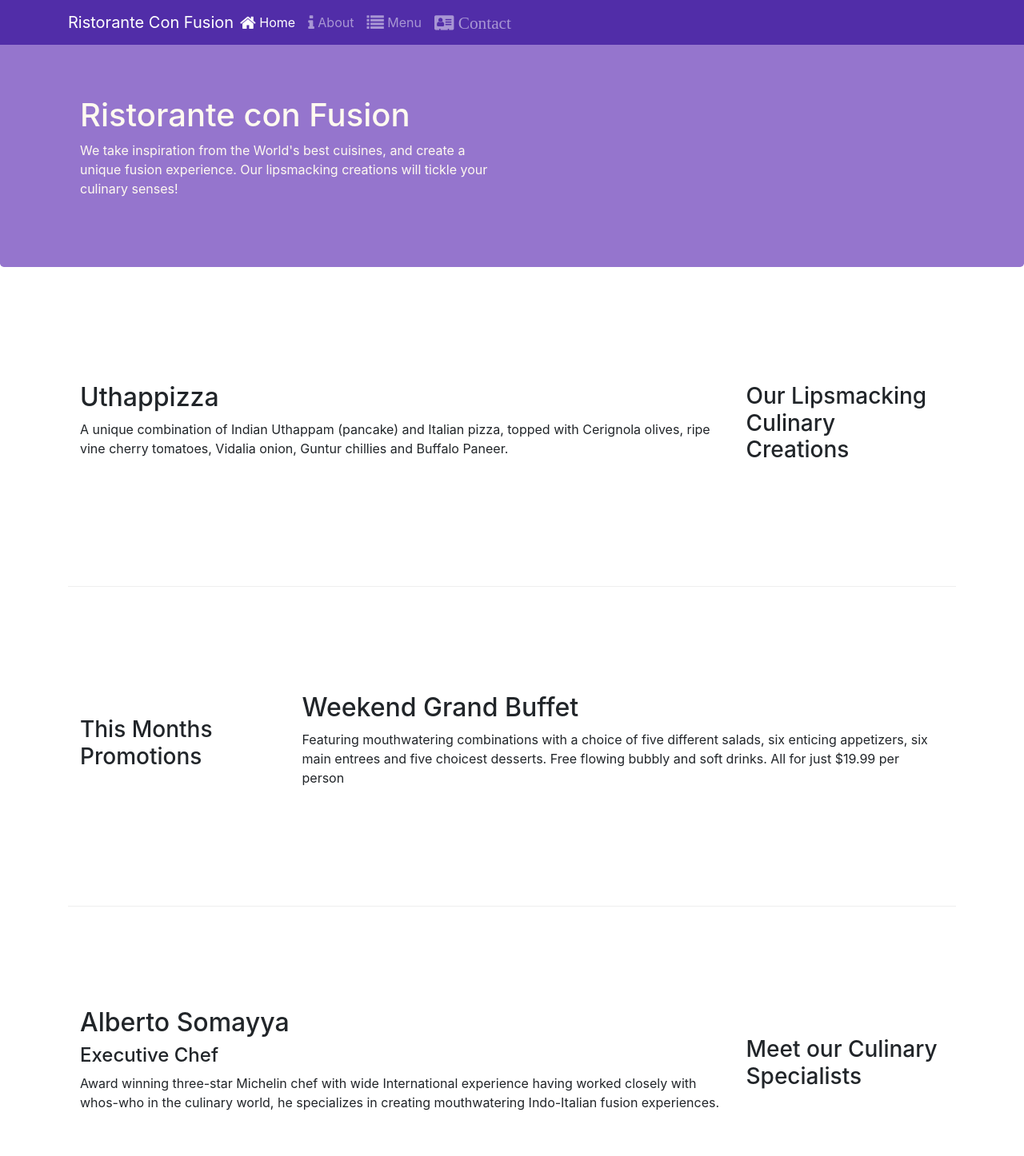
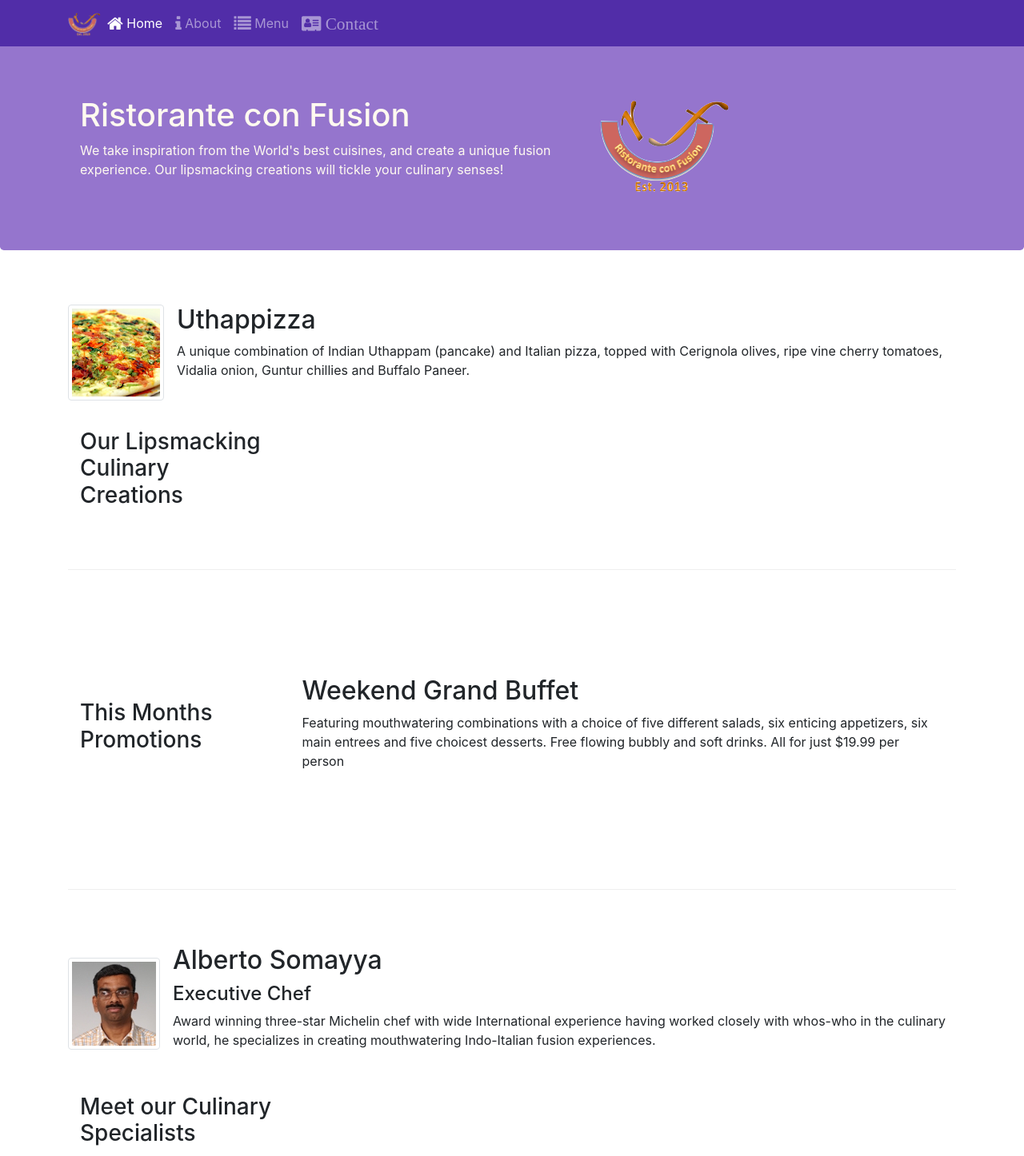
Before and after one commit to melisha19/bootstrap-coursera, a website: page index.html in a window 1280 px wide. Shown: the top 1446 px of the page at 80% size. Drawn offline with nearby package versions, Linux system fonts and the light colour scheme.

Commit message:
Images and media

```diff
--- a/index.html
+++ b/index.html
@@ -21,25 +21,26 @@
         <button class="navbar-toggler" type="button" data-toggle="collapse" data-target="#Navbar">
           <span class="navbar-toggler-icon"></span>
         </button>
-        <a class="navbar-brand mr-auto" href="#">Ristorante Con Fusion</a>
+        <a class="navbar-brand mr-auto" href="#"><img src="img/logo.png" height="30" width="41"></a>
         <div class="collapse navbar-collapse" id="Navbar">
           <ul class="navbar-nav mr-auto">
             <li class="nav-item active"><a class="nav-link" href="#"><span class="fa fa-home fa-lg"></span> Home</a></li>
             <li class="nav-item"><a class="nav-link" href="./aboutus.html"><span class="fa fa-info fa-lg"></span> About</a></li>
             <li class="nav-item"><a class="nav-link" href="#"><span class="fa fa-list fa-lg"></span> Menu</a></li>
-            <li class="nav-item"><a class="nav-link" href="#"><span class="fa fa-address-card fa-lg"> Contact</a></li>
+            <li class="nav-item"><a class="nav-link" href="./contactus.html"><span class="fa fa-address-card fa-lg"> Contact</a></li>
           </ul>
       </div>
     </nav>
       <header class="jumbotron">
         <div class="container">
             <div class="row row-header">
-                <div class="col-12 col-sm-6">
+                <div class="col-12 col-sm-7">
                     <h1>Ristorante con Fusion</h1>
                     <p>We take inspiration from the World's best cuisines, and create a unique fusion experience. Our lipsmacking creations will tickle your culinary senses!</p>
                 </div>
-                <div class="col-12 col-sm">
-                </div>
+                <div class="col-12 col-sm-5 align-self-center">
+                   <img src="img/logo.png" class="img-fluid">
+               </div>
             </div>
         </div>
     </header>
@@ -49,10 +50,16 @@
             <div class="col-12 col-sm-4 order-sm-last col-md-3">
                 <h3>Our Lipsmacking Culinary Creations</h3>
             </div>
-            <div class="col col-sm-8 order-sm-first col-md-9">
-                <h2>Uthappizza</h2>
-                <p>A unique combination of Indian Uthappam (pancake) and Italian pizza, topped with Cerignola olives, ripe vine cherry tomatoes, Vidalia onion, Guntur chillies and Buffalo Paneer.</p>
-            </div>
+            <div class="media">
+                      <img class="d-flex mr-3 img-thumbnail align-self-center" src="img/uthappizza.png" alt="Uthappizza">
+                      <div class="media-body">
+                          <h2 class="mt-0">Uthappizza</h2>
+                          <p class="d-none d-sm-block">A unique combination of Indian Uthappam (pancake) and
+                              Italian pizza, topped with Cerignola olives, ripe vine
+                              cherry tomatoes, Vidalia onion, Guntur chillies and
+                              Buffalo Paneer.</p>
+                      </div>
+                  </div>
         </div>
 
 
@@ -70,11 +77,20 @@
             <div class="col-12 col-sm-4 order-sm-last col-md-3">
                 <h3>Meet our Culinary Specialists</h3>
             </div>
-            <div class=" col col-sm-8 order-sm-first col-md-9">
-                <h2>Alberto Somayya</h2>
-                <h4>Executive Chef</h4>
-                <p>Award winning three-star Michelin chef with wide International experience having worked closely with whos-who in the culinary world, he specializes in creating mouthwatering Indo-Italian fusion experiences. </p>
-            </div>
+            <div class="media">
+                      <img class="d-flex mr-3 img-thumbnail align-self-center"
+                              src="img/alberto.png" alt="Alberto Somayya">
+                      <div class="media-body">
+                          <h2 class="mt-0">Alberto Somayya</h2>
+                          <h4>Executive Chef</h4>
+                          <p class="d-none d-sm-block">Award winning three-star Michelin chef with wide
+                              International experience having worked closely with
+                              whos-who in the culinary world, he specializes in
+                              creating mouthwatering Indo-Italian fusion experiences.
+                              </p>
+                      </div>
+                  </div>
+
         </div>
     </div>
 
```
Also changed, not shown: aboutus.html (+5 -5 lines), contactus.html (+4 -3 lines), img/alberto.png (added), img/buffet.png (added), img/logo.png (added), img/uthappizza.png (added), 1 other file.
